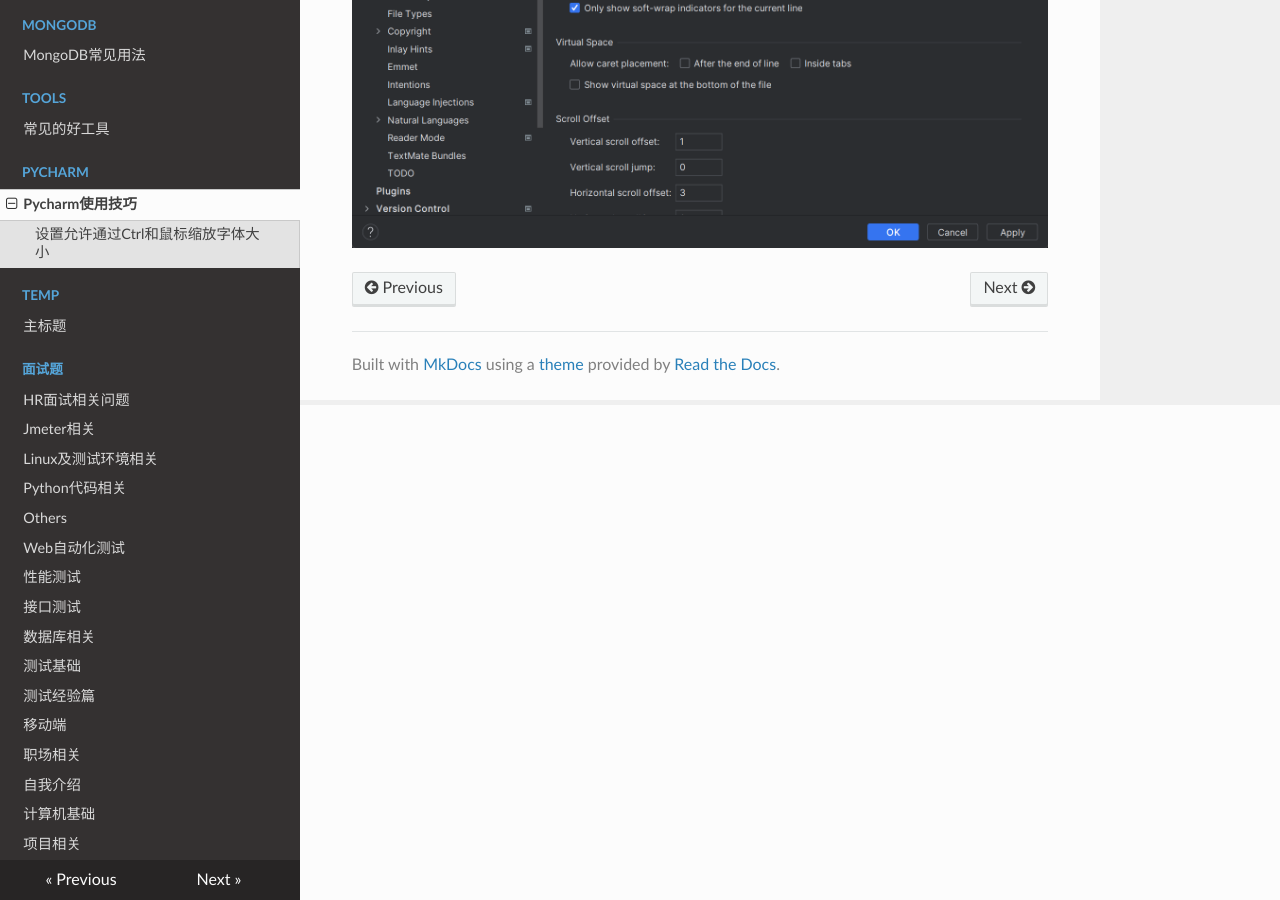
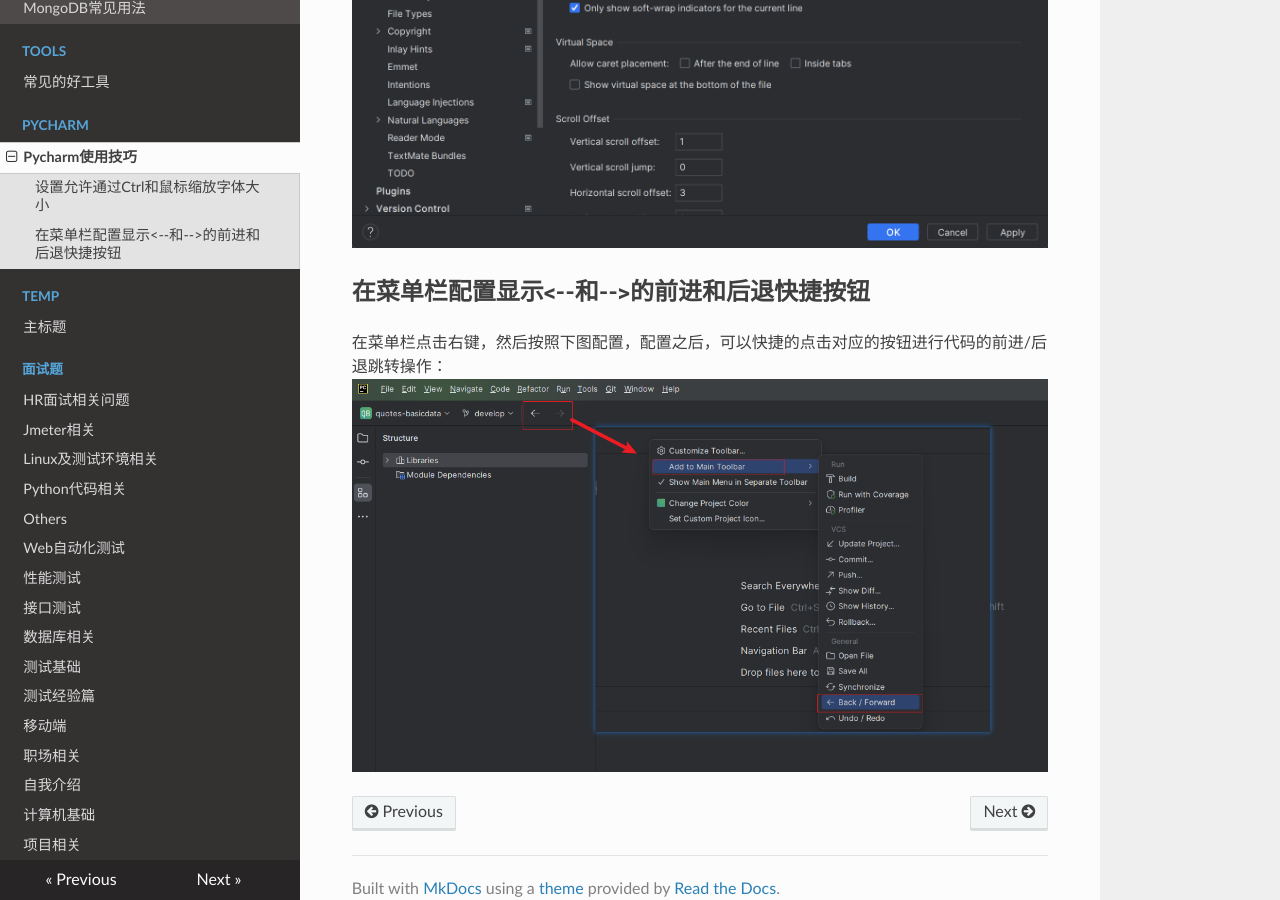
Before and after one commit to xiaobotester/blogs, an MkDocs documentation site: the page built from docs/pycharm/pycharm.md, in a window 1280 px wide and 900 px high, scrolled down 495 px. Built offline with MkDocs 1.6.1, drawn with Linux system fonts in a browser that asks for light colours; nearby versions of some CDN libraries.

Commit message:
在菜单栏点击右键，然后按照下图配置，配置之后，可以快捷的点击对应的按钮进行代码的前进/后退跳转操作：

```diff
--- a/docs/pycharm/pycharm.md
+++ b/docs/pycharm/pycharm.md
@@ -2,3 +2,7 @@
 
 ## 设置允许通过Ctrl和鼠标缩放字体大小
 ![图片描述](./设置允许通过Ctrl和鼠标缩放字体大小.png)
+
+## 在菜单栏配置显示<--和-->的前进和后退快捷按钮
+在菜单栏点击右键，然后按照下图配置，配置之后，可以快捷的点击对应的按钮进行代码的前进/后退跳转操作：
+![图片描述](./在菜单栏配置显示前进和后退快捷按钮.png)
```
Also changed, not shown: docs/pycharm/在菜单栏配置显示前进和后退快捷按钮.png (added).
